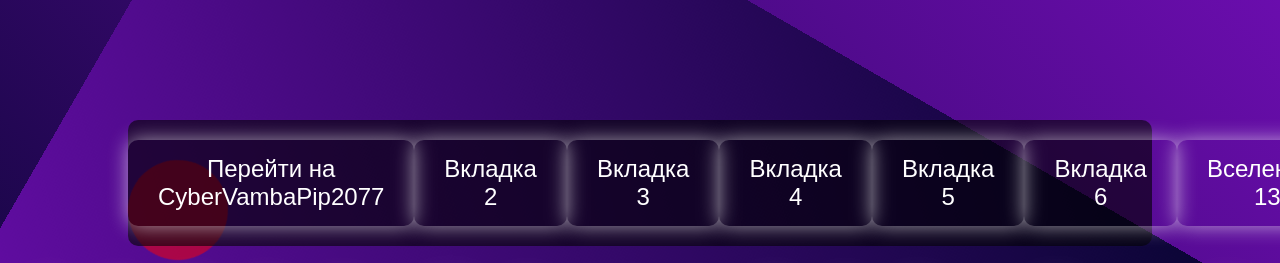
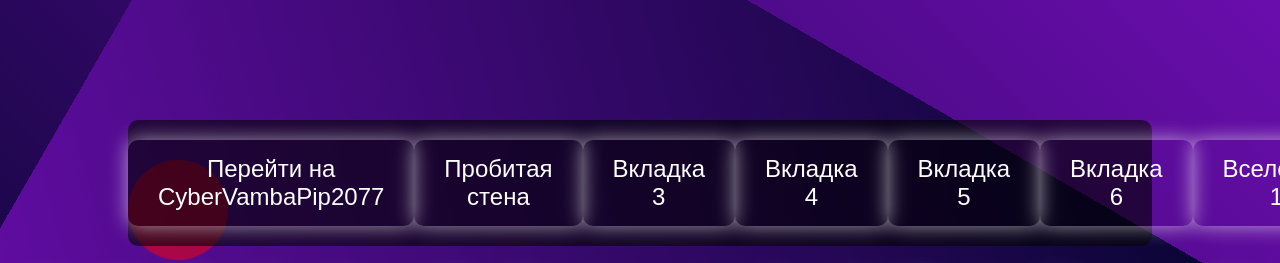
Before and after one commit to lofreeem/CyberVambaPip2077, a plain HTML site: page index.html in a window 1280 px wide. Shown: the top 263 px of the page. Drawn offline with Linux system fonts and the light colour scheme.

Commit message:
Update index.html

```diff
--- a/index.html
+++ b/index.html
@@ -288,7 +288,7 @@
 <!-- Меню сверху -->
 <div class="menu">
     <a href="CyberVambaPip2077.html">Перейти на CyberVambaPip2077</a>
-    <a href="#">Вкладка 2</a>
+    <a href="ProbitayaStena.html">Пробитая стена</a>
     <a href="#">Вкладка 3</a>
     <a href="#">Вкладка 4</a>
     <a href="#">Вкладка 5</a>
```
